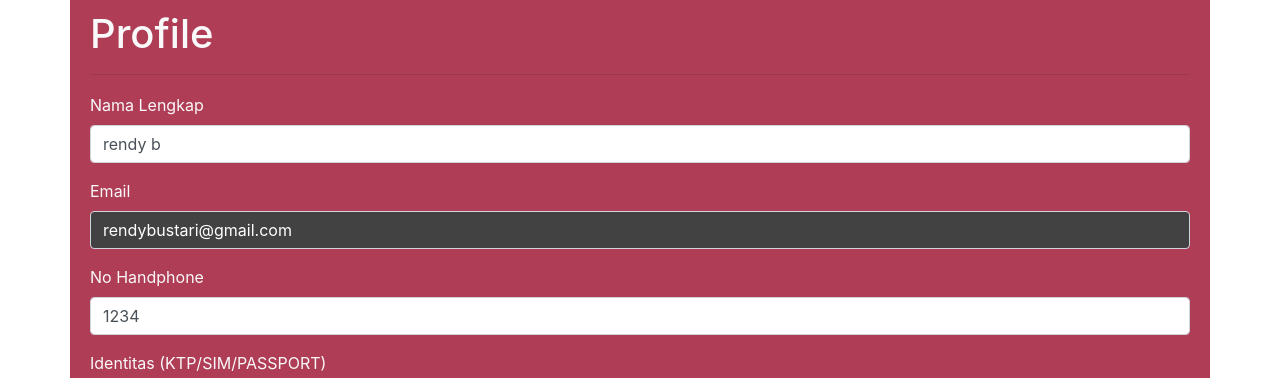
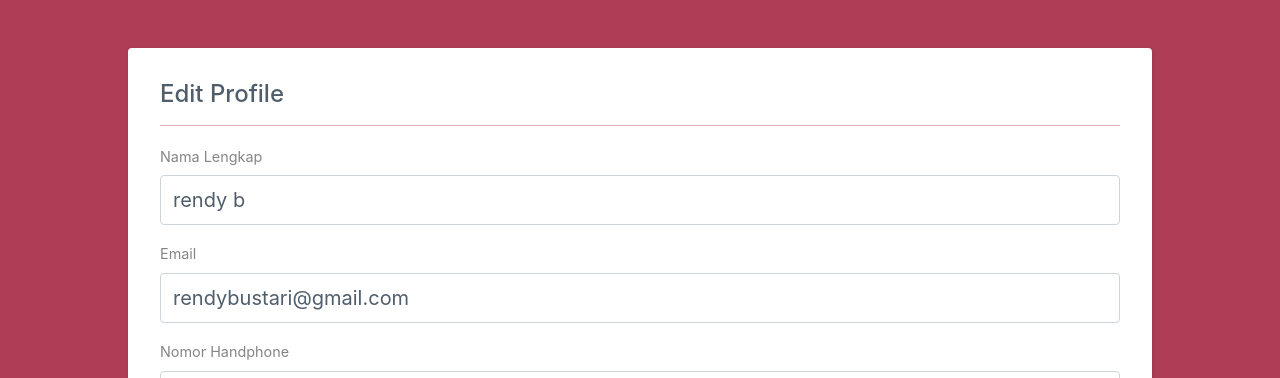
Before and after one commit to cyberarmyid/karcis, a PHP site: page /editProfile.php in a window 1280 px wide. Shown: the part 72-450 px from the top of the page. Run offline with PHP 8.4, Linux system fonts and the light colour scheme; a user stored in the database is signed in; data comes from the database, SQL or seed files in the repository; some web fonts are replaced; grey boxes are pictures that could not be loaded.

Commit message:
Change Edit Profile Layout

```diff
--- a/editProfile.php
+++ b/editProfile.php
@@ -3,43 +3,39 @@ include "header.php";
 include "function/getProfile.php";
 ?>
 
-<div class="container profile profile-view">
-        <div class="row">
-            <div class="col-md-12 alert-col relative">
-            <?php
-                if(@$_GET['status'] == 'success'){
-            ?>
-                <b style="display: block;position: relative;text-align:center; color: rgb(244,71,107)">Profile Updated</b>
-            <?php } ?>
+<div class="profile-body">
+    <form action="<?php echo $host;?>function/actUpdateProfile.php" method="post" enctype="multipart/form-data">
+        <div class="profile-card">
+            <h4>Edit Profile</h4>
+            <hr class="profile-line"/>
+            <div class="form-row mx-auto pb-4">
+
+                <div class="form-group" style="width: 100%">
+                    <label class="font-field-title">Nama Lengkap</label>
+                    <input class="form-control font-field" style="width: 100%; height: 50px;" type="text" autocomplete="off" name="fullname" value="<?php echo $user_profile['fullname'];?>">
+                </div>
+                <div class="form-group" style="width: 100%">
+                    <label class="font-field-title">Email</label>
+                    <input class="form-control font-field" style="width: 100%; height: 50px;" type="email" autocomplete="off" name="email" value="<?php echo $user_profile['email'];?>">
+                </div>
+                <div class="form-group" style="width: 100%">
+                    <label class="font-field-title">Nomor Handphone</label>
+                    <input class="form-control font-field" style="width: 100%; height: 50px;" type="text" autocomplete="off" name="phone" value="<?php echo $user_profile['phone'];?>">
+                </div>
+                <div class="form-group" style="width: 100%">
+                    <label class="font-field-title">Identitas (KTP/SIM/PASSPORT)</label>
+                    <input type="file" class="form-control" name="userfile" style="padding: 3px;">
+                </div>
+
+            </div>
+            <hr class="profile-line"/>
+            <div class="row mt-4">
+                <div class="col-md-12 content-right">
+                    <button class="btn btn-karcis-primary p-0 m-0" style="width: 180px; height: 50px;" type="submit">SIMPAN</button>
+                </div>
             </div>
         </div>
-
-        <form action="<?php echo $host;?>function/actUpdateProfile.php" method="post" enctype="multipart/form-data">
-            <div class="form-row">
-                <div class="col-md-12">
-                    <h1>Profile </h1>
-                    <hr>
-                    <div class="form-group"><label>Nama Lengkap</label><input class="form-control" type="text" autocomplete="off" name="fullname" value="<?php echo $user_profile['fullname'];?>"></div>
-                    <div class="form-group"><label>Email </label><input class="form-control" type="email" autocomplete="off" value="<?php echo $user_profile['email'];?>" disabled></div>
-                    <div class="form-group"><label>No Handphone</label><input class="form-control" type="text" autocomplete="off" name="phone" value="<?php echo $user_profile['phone'];?>"></div>
-                    <div class="form-group">
-                        <label>Identitas (KTP/SIM/PASSPORT)</label>
-                        <?php if($user_profile['identity_card']){
-                            echo "<img src =".$host."identitas/".$user_profile['identity_card']." style=width:100%>";
-                        } ?>
-                        <input type="file" class="form-control" name="userfile" style="padding: 3px;">
-                    </div>
-                </div>
-            </div>
-
-                <hr>
-                <div class="form-row">
-                    <div class="col-md-12 content-right">
-                        <button class="btn btn-primary form-btn btn-grey" type="submit">SAVE</button>
-                    </div>
-                </div>
-        </form>
-
+    </form>
 </div>
 
 <?php
```
Also changed, not shown: editProfileOld.php (added, +47 -0 lines), function/actUpdateProfile.php (+21 -25 lines), 1 other file.
